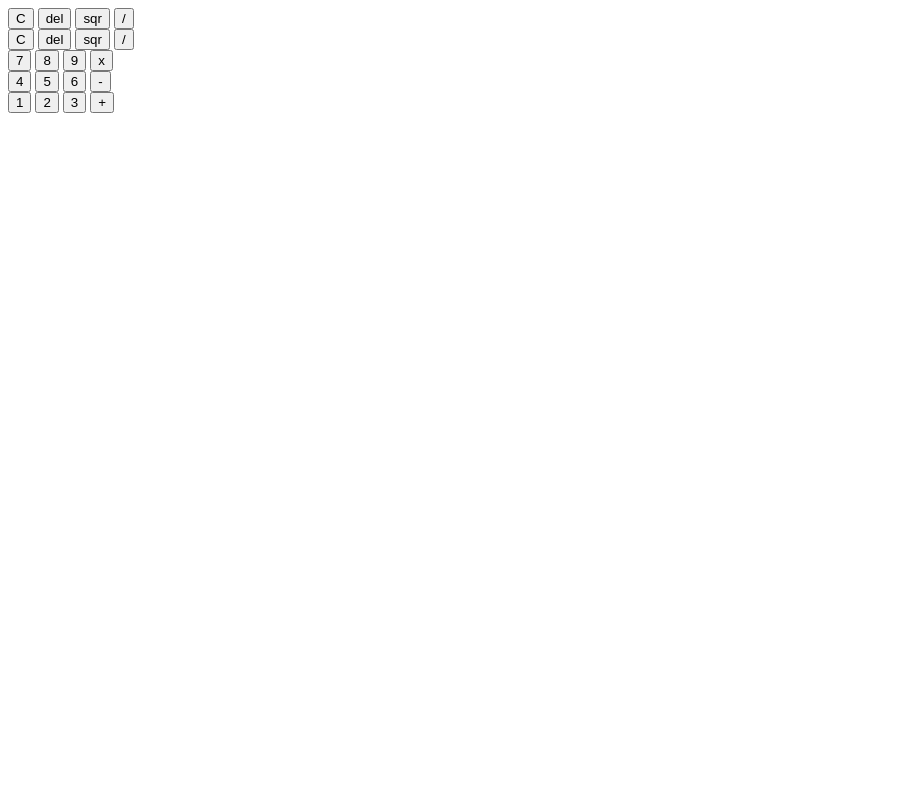
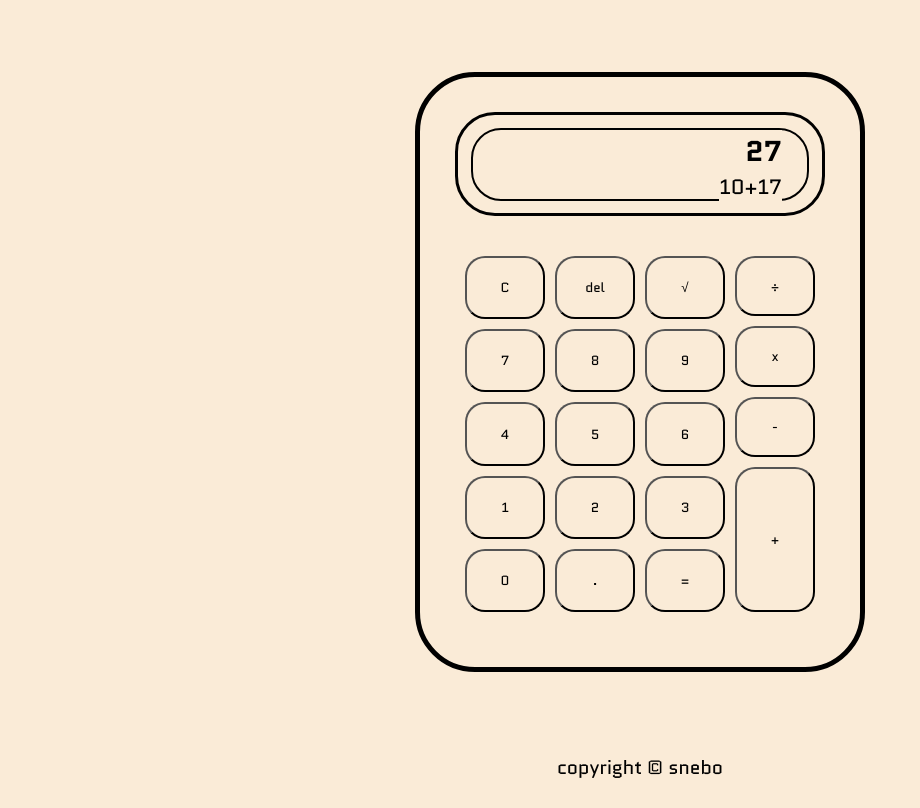
Before and after one commit to snebo/Calculator_js, a plain HTML site: page index.html in a window 1280 px wide. Shown: the whole page, without its empty margins (0-920 px from the left). Drawn offline with Linux system fonts and the light colour scheme.

Commit message:
Fixed: Html dom structure, typos and synmbols Added: barebone calculator style

```diff
--- a/index.html
+++ b/index.html
@@ -4,42 +4,51 @@
     <meta charset="UTF-8">
     <meta name="viewport" content="width=device-width, initial-scale=1.0">
     <title>Calculator | snebo</title>
+    <link rel="stylesheet" href="./styles/style.css">
 </head>
 <body>
-    <div class="container">
-        <div class="inputBox"></div>
-        <div class="row1">
-            <button class="ctrlBtn" >C</button>
-            <button class="ctrlBtn">del</button>
-            <button class="ctrlBtn">sqr</button>
-            <button class="oprBtn">/</button>
+    <div class="main_container">
+        <div class="calculator">
+            <div class="inputBox">
+                <div class="textBox">
+                    <p class="result">27</p>
+                    <p class="func">10+17</p>
+                </div>
+            </div>
+            <div class="controls">
+                <div class="col">
+                    <button class="btn ctrlBtn" >C</button>
+                    <button class="btn numBtn">7</button>
+                    <button class="btn numBtn">4</button>
+                    <button class="btn numBtn">1</button>
+                    <button class="btn numBtn">0</button>
+                </div>
+                <div class="col">
+                    <button class="btn ctrlBtn" >del</button>
+                    <button class="btn numBtn">8</button>
+                    <button class="btn numBtn">5</button>
+                    <button class="btn numBtn">2</button>
+                    <button class="btn numBtn">.</button>
+                </div>
+                <div class="col">
+                    <button class="btn ctrlBtn" >√</button>
+                    <button class="btn numBtn">9</button>
+                    <button class="btn numBtn">6</button>
+                    <button class="btn numBtn">3</button>
+                    <button class="btn oprBtn">=</button>
+                </div>
+                <div class="col">
+                    <button class="btn oprBtn" >÷</button>
+                    <button class="btn oprBtn">x</button>
+                    <button class="btn oprBtn">-</button>
+                    <button class="btn oprBtn plus">+</button>
+                </div>
+            </div>
         </div>
-        <div class="row1">
-            <button class="ctrlBtn" >C</button>
-            <button class="ctrlBtn">del</button>
-            <button class="ctrlBtn">sqr</button>
-            <button class="oprBtn">/</button>
         </div>
-        <div class="row2">
-            <button class="numBtn" >7</button>
-            <button class="numBtn">8</button>
-            <button class="numBtn">9</button>
-            <button class="oprBtn">x</button>
-        </div>
-        <div class="row3">
-            <button class="numBtn" >4</button>
-            <button class="numBtn">5</button>
-            <button class="numBtn">6</button>
-            <button class="oprBtn">-</button>
-        </div>
-        <div class="row4">
-            <button class="numBtn">1</button>
-            <button class="numBtn">2</button>
-            <button class="numBtn">3</button>
-            <button class="oprBtn">+</button>
-        </div>
-
-    </div>
+    <footer>
+        <p>copyright © snebo</p>
+    </footer>
 
 </body>
 </html>
--- a/styles/style.css
+++ b/styles/style.css
@@ -0,0 +1,89 @@
+@import url('https://fonts.googleapis.com/css2?family=Kalam:wght@300;400;700&family=Quantico:ital,wght@0,400;0,700;1,400;1,700&family=Ubuntu:ital,wght@0,300;0,400;0,500;0,700;1,300;1,400;1,500;1,700&display=swap');
+
+*{
+    padding: 0;
+    margin: 0;
+    box-sizing: border-box;
+    font-family: 'Quantico', sans-serif;
+    background-color:antiquewhite;
+}
+.main_container{
+    height: 93vh;
+    flex-direction: column;
+    align-items: center;
+    justify-content: center;
+
+    display: flex;
+    flex-direction: column;
+    justify-content: center;
+    align-items: center;
+}
+.calculator{
+    width: 450px;
+    height: 600px;
+    padding: 35px;
+    border-radius: 60px;
+    border: 5px solid black;
+    display: flex;
+    flex-direction: column;
+    gap: 20px;
+}
+.inputBox{
+    width: 100%;
+    border-radius: 40px;
+    height: 20%;
+    border: 3px solid black;
+    flex-grow: 0;
+}
+.textBox{
+    width: 93%;
+    height: 75%;
+    margin: 3.5%;
+    border-radius: 30px;
+    border: 2px solid black;
+
+    display: flex;
+    flex-direction: column;
+    align-items: end;
+    padding: 0 7%;
+    justify-content: space-between;
+}
+.result{
+    font-size: 1.8rem;
+    font-weight: bold;
+}
+.func{
+    font-size: 1.3rem;
+}
+.controls{
+    flex-grow: 1;
+    display: flex;
+    justify-content: center;
+    padding: 15px 0;
+}
+.col{
+    display: flex;
+    flex-direction: column;
+    justify-content: space-between;
+}
+button{
+    height: 20%;
+    width: 80px;
+    /* padding: 10px; */
+    border-radius: 20px;
+}
+.btn{
+    margin: 5px;
+    flex: 1;
+}
+.plus{
+    flex-grow: 2.5;
+}
+
+footer{
+    text-align: center;
+    margin-top: auto;
+    font-size: 1.2rem;
+    padding: 10px;
+    height:8vh;
+}
```
